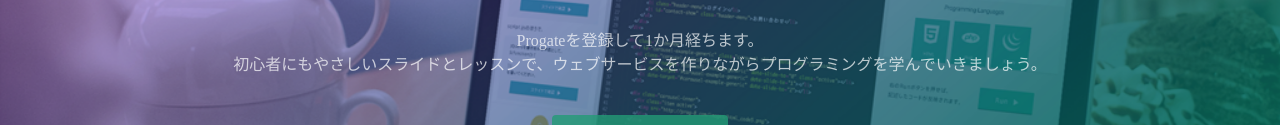
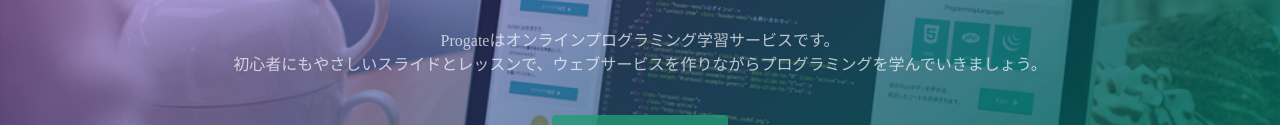
Before and after one commit to rararaland01/rararaland01.github.io, a plain HTML site: page index.html in a window 1280 px wide. Shown: the part 317-442 px from the top of the page. Drawn offline with Linux system fonts and the light colour scheme.

Commit message:
Update index.html

```diff
--- a/index.html
+++ b/index.html
@@ -24,7 +24,7 @@
   <div class="top-wrapper">
     <div class="container">
       <h1>LEARN TO CODE.<br>LEARN TO BE CREATIVE.</h1>
-      <p>Progateを登録して1か月経ちます。<br>初心者にもやさしいスライドとレッスンで、ウェブサービスを作りながらプログラミングを学んでいきましょう。</p>
+      <p>Progateはオンラインプログラミング学習サービスです。<br>初心者にもやさしいスライドとレッスンで、ウェブサービスを作りながらプログラミングを学んでいきましょう。</p>
       <div class="btn-wrapper">
         <a href="#" class="btn signup">新規登録はこちら</a>
         <p>or</p>
```
